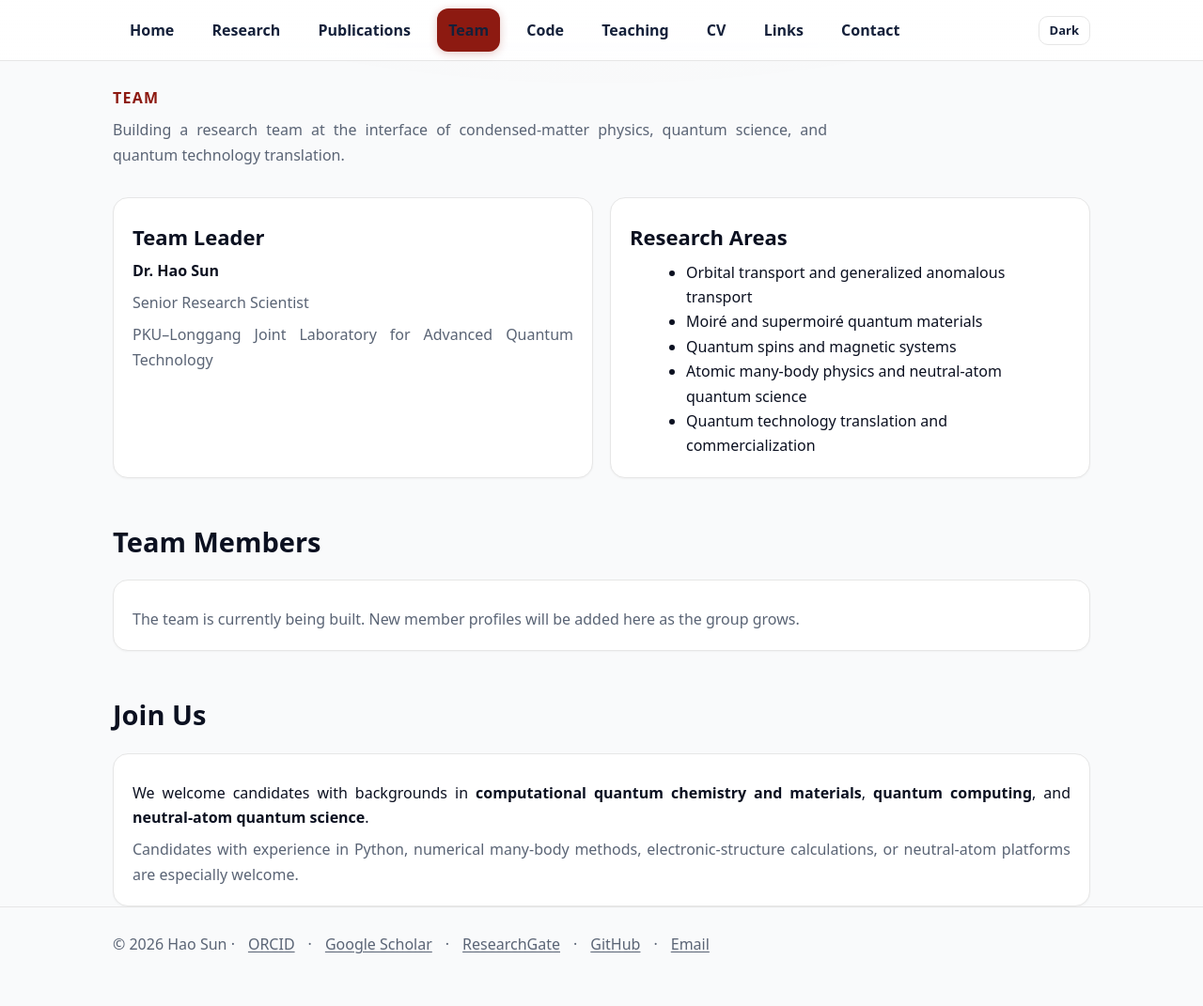
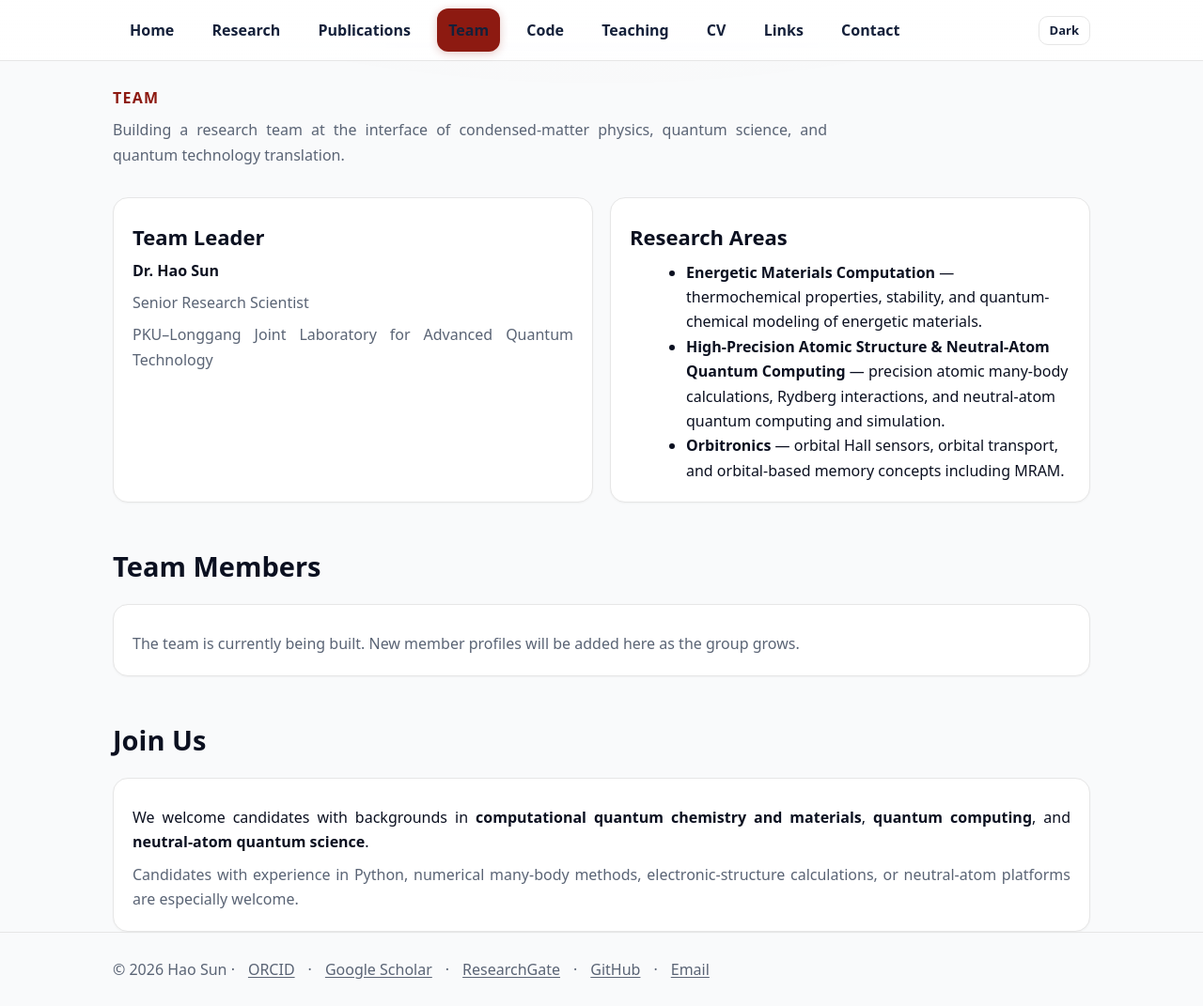
Before and after one commit to sunohao/sunohao.github.io, a Jekyll site: the page built from team/index.md, in a window 1280 px wide and 1071 px high. Shown: the whole window at 94% size. Built offline with Jekyll 4.4.1, drawn with Linux system fonts in a browser that asks for light colours.

Commit message:
Refine Team research areas

```diff
--- a/team/index.md
+++ b/team/index.md
@@ -19,11 +19,9 @@ permalink: /team.html
   <div class="card pad">
     <h2>Research Areas</h2>
     <ul style="margin:10px 0 0 20px;">
-      <li>Orbital transport and generalized anomalous transport</li>
-      <li>Moiré and supermoiré quantum materials</li>
-      <li>Quantum spins and magnetic systems</li>
-      <li>Atomic many-body physics and neutral-atom quantum science</li>
-      <li>Quantum technology translation and commercialization</li>
+      <li><strong>Energetic Materials Computation</strong> — thermochemical properties, stability, and quantum-chemical modeling of energetic materials.</li>
+      <li><strong>High-Precision Atomic Structure &amp; Neutral-Atom Quantum Computing</strong> — precision atomic many-body calculations, Rydberg interactions, and neutral-atom quantum computing and simulation.</li>
+      <li><strong>Orbitronics</strong> — orbital Hall sensors, orbital transport, and orbital-based memory concepts including MRAM.</li>
     </ul>
   </div>
 </div>
```
